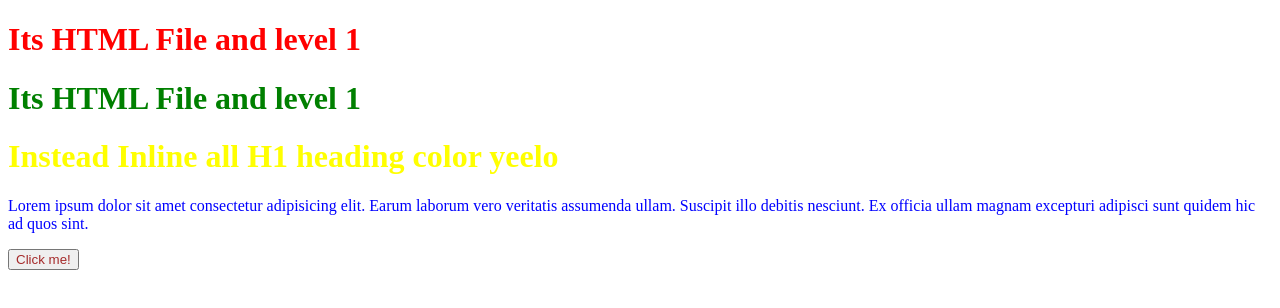
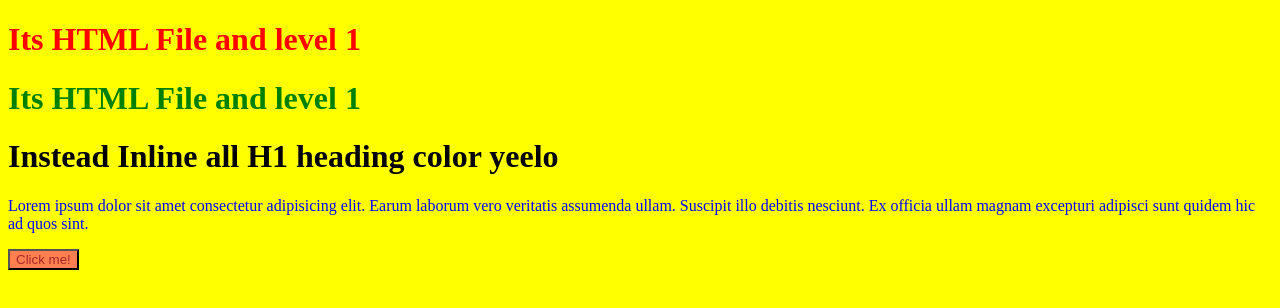
Before and after one commit to akdev63063/HTML_CSS-, a plain HTML site: page index.html in a window 1280 px wide. Drawn offline with Linux system fonts and the light colour scheme.

Commit message:
Initial Commit

```diff
--- a/style.css
+++ b/style.css
@@ -1,6 +1,6 @@
 h1
 {
-    color:yellow;
+    color:black;
 }
 p
 {
@@ -9,4 +9,9 @@ p
 button
 {
     color: brown;
+    background-color: coral;
 }
+
+body{
+    background-color: yellow;
+}
```
